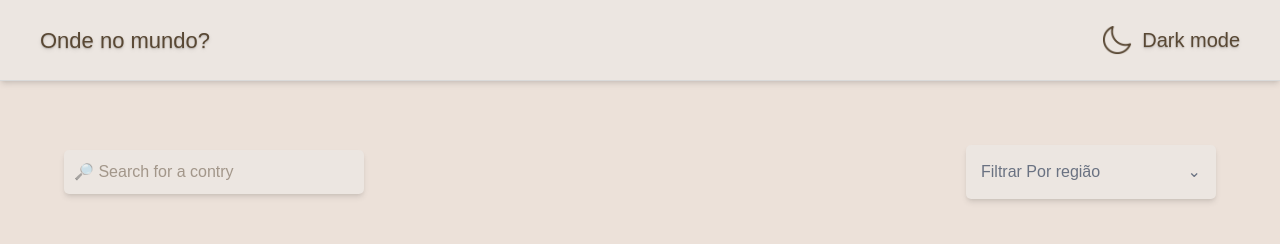
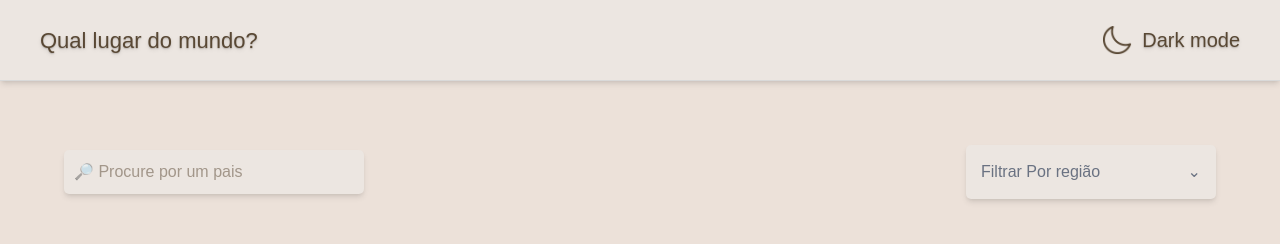
Before and after one commit to adaocomh/atlas-api, a Next.js app: page / in a window 1280 px wide. Shown: the top 244 px of the page. Built offline with nearby package versions, Linux system fonts and the light colour scheme.

Commit message:
Correção de texto.

```diff
--- a/src/components/header.tsx
+++ b/src/components/header.tsx
@@ -15,7 +15,7 @@ export default function Header(){
         <header>
             <div className="flex justify-between items-center dark:bg-[var(--cards)]  dark:border-none dark:shadow-[0px_10px_10px_rgba(0,0,0,1)] h-[80px] bg-[#ece6e1] p-[40px] text-[16px] border-b-[1px] border-[#D9D9D9] shadow-md">
                 <Link href={'/'}>
-                <h1 className="md:text-[22px] dark:text-[#BFB2A3] hover:translate-y-[-1px] hover:transition-all hover:duration-150 hover:text-shadow-lg text-[20px] text-[#594834] text-shadow-md">Onde no mundo?</h1></Link>
+                <h1 className="md:text-[22px] dark:text-[#BFB2A3] hover:translate-y-[-1px] hover:transition-all hover:duration-150 hover:text-shadow-lg text-[20px] text-[#594834] text-shadow-md">Qual lugar do mundo?</h1></Link>
                 <button onClick={() => setTheme(theme ==='light' ? 'dark' : 'light')} className="md:text-[20px] dark:text-[#BFB2A3] hover:translate-y-[-1px] hover:transition-all hover:duration-150 hover:text-shadow-lg w-max h-max text-[14px] font-light text-[#594834] text-shadow-md cursor-pointer">{theme === 'dark' ? (
                     <div className="flex items-center gap-[10px]">
                     <Image src="/icons/night-mode_bege.png" alt="" width={30} height={20} className="md:w-[30px] md:h-[20] w-[20px] h-[10]"/>Light Mode
--- a/src/components/searchAndFilter/searchBar.tsx
+++ b/src/components/searchAndFilter/searchBar.tsx
@@ -16,10 +16,9 @@ export default function SearchBar() {
         }
     }
     return(
-        <form onSubmit={handleSubmit} className="">
-            <input className="sm:w-[300px] dark:bg-[var(--cards)] dark:shadow-black hover:translate-y-[-1px] hover:shadow-lg hover:transition-all hover:duration-150 w-[80vw] bg-[#ece6e1] p-[10px] shadow-md border-gray-300 rounded-[5px]" type="text" placeholder="🔎 Search for a contry" name="name" value={input} onChange={(e) => setInput(e.target.value)}/>
-
-        <button type="submit"></button>
+        <form onSubmit={handleSubmit}>
+            <input className="sm:w-[300px] dark:bg-[var(--cards)] dark:shadow-black hover:translate-y-[-1px] hover:shadow-lg hover:transition-all hover:duration-150 w-[80vw] bg-[#ece6e1] p-[10px] shadow-md border-gray-300 rounded-[5px]" type="text" placeholder="🔎 Procure por um pais" name="name" value={input} onChange={(e) => setInput(e.target.value)}/>
+            <button type="submit"></button>
         </form>
     )
 }
```
